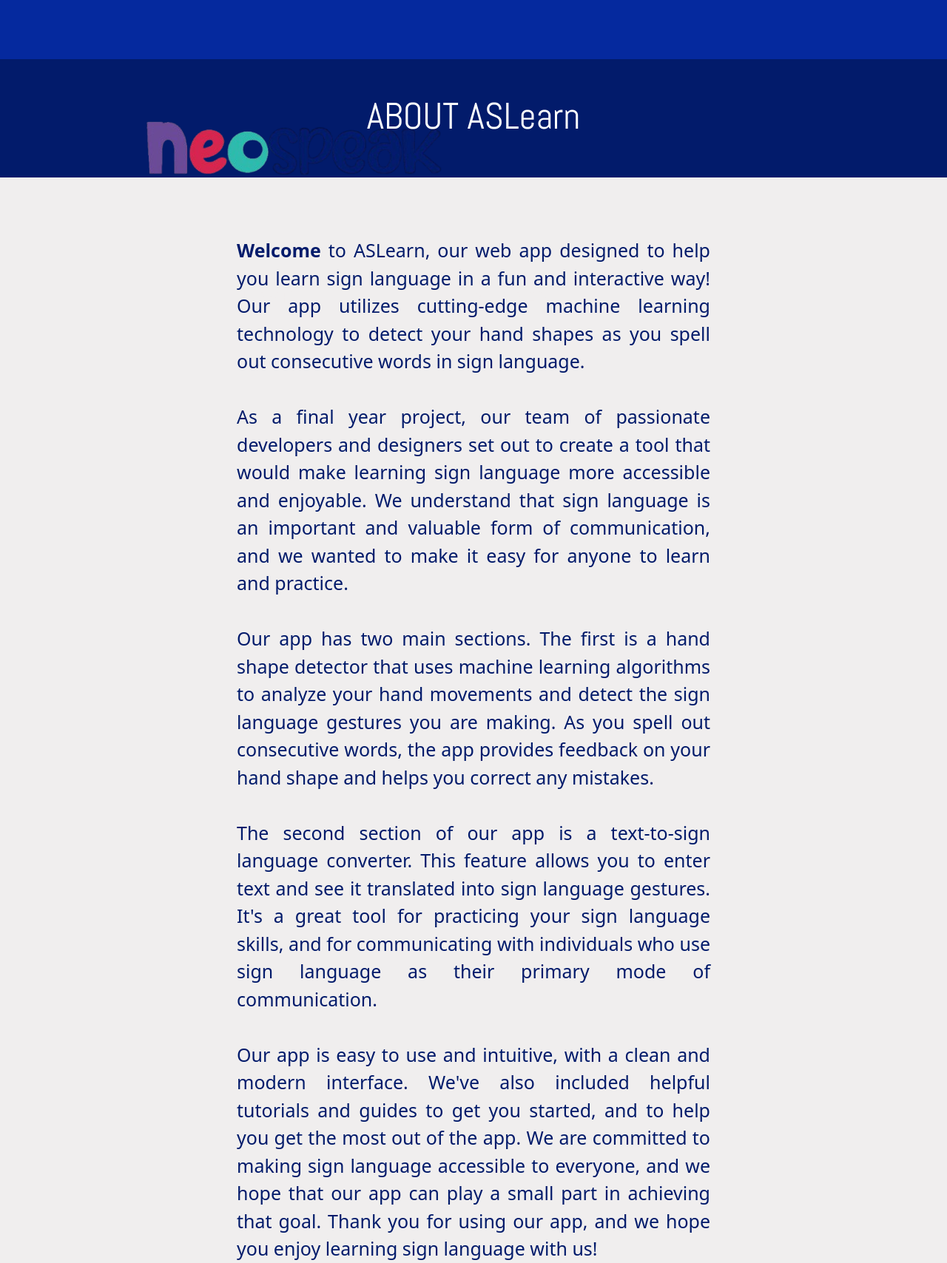
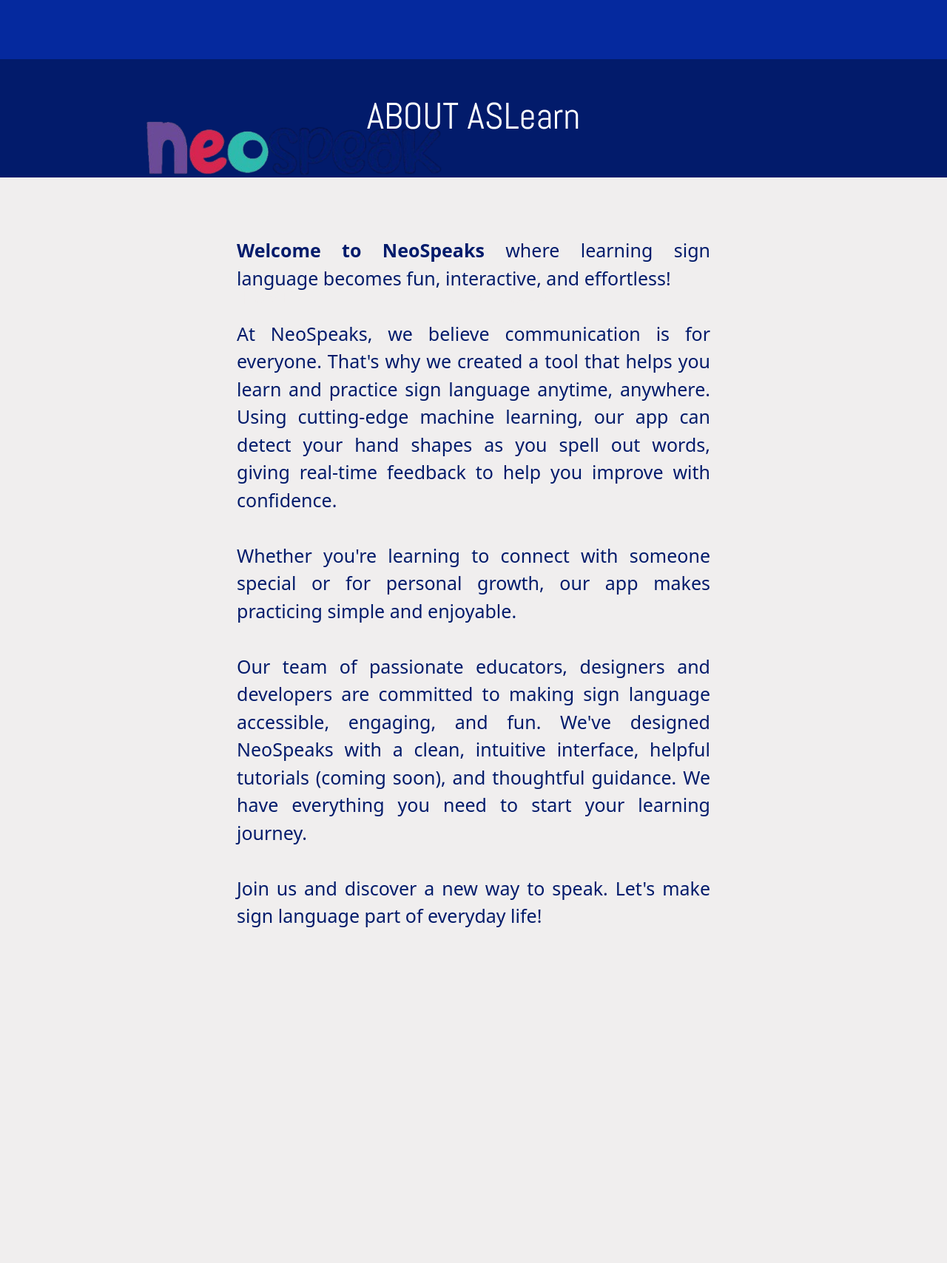
Before and after one commit to ibukunOduntan/SignLangApp, a Flask app: page /about in a window 1280 px wide. Shown: the whole page at 74% size. After the commit the page ends 1254 px from the top, so only its background shows below. Run offline with Flask 2, Linux system fonts and the light colour scheme.

Commit message:
Update about.html

```diff
--- a/templates/about.html
+++ b/templates/about.html
@@ -32,19 +32,17 @@
     <div class="about-div">
       <p>ABOUT ASLearn</p>
       </div>
-    <div class ="about-text">
-      <p><b>Welcome</b> to ASLearn, our web app designed to help you learn sign language in a fun and interactive way! Our app utilizes cutting-edge machine learning technology to detect your hand shapes as you spell out consecutive words in sign language.<br><br>
+ <div class="about-text">
+  <p><b>Welcome to NeoSpeaks</b> where learning sign language becomes fun, interactive, and effortless!<br><br>
 
-        As a final year project, our team of passionate developers and designers set out to create a tool that would make learning sign language more accessible and enjoyable. We understand that sign language is an important and valuable form of communication, and we wanted to make it easy for anyone to learn and practice.<br><br>
+    At NeoSpeaks, we believe communication is for everyone. That's why we created a tool that helps you learn and practice sign language anytime, anywhere. Using cutting-edge machine learning, our app can detect your hand shapes as you spell out words, giving real-time feedback to help you improve with confidence.<br><br>
 
-        Our app has two main sections. The first is a hand shape detector that uses machine learning algorithms to analyze your hand movements and detect the sign language gestures you are making. As you spell out consecutive words, the app provides feedback on your hand shape and helps you correct any mistakes.<br><br>
+    Whether you're learning to connect with someone special or for personal growth, our app makes practicing simple and enjoyable.<br><br>
 
-        The second section of our app is a text-to-sign language converter. This feature allows you to enter text and see it translated into sign language gestures. It's a great tool for practicing your sign language skills, and for communicating with individuals who use sign language as their primary mode of communication.<br><br>
+    Our team of passionate educators, designers and developers are committed to making sign language accessible, engaging, and fun. We've designed NeoSpeaks with a clean, intuitive interface, helpful tutorials (coming soon), and thoughtful guidance. We have everything you need to start your learning journey.<br><br>
 
-        Our app is easy to use and intuitive, with a clean and modern interface. We've also included helpful tutorials and guides to get you started, and to help you get the most out of the app.
-
-        We are committed to making sign language accessible to everyone, and we hope that our app can play a small part in achieving that goal. Thank you for using our app, and we hope you enjoy learning sign language with us!</p>
-    </div>
+    Join us and discover a new way to speak. Let's make sign language part of everyday life!</p>
+</div>
 
 
 
```
